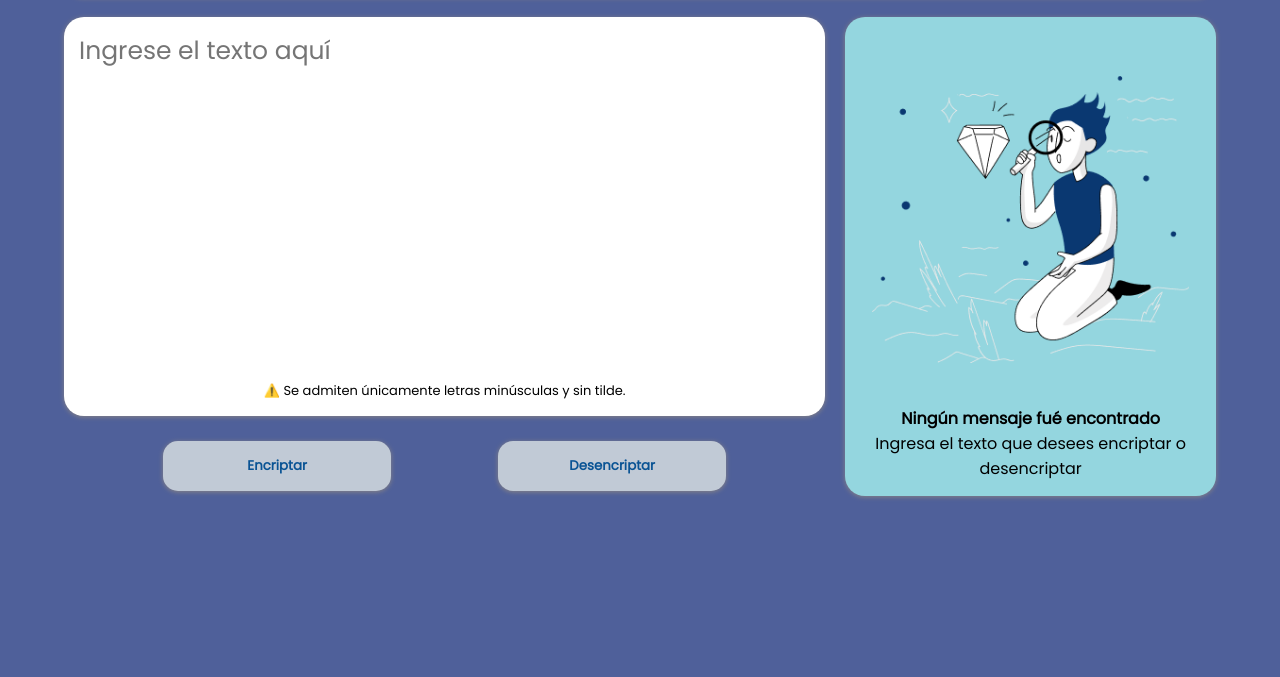
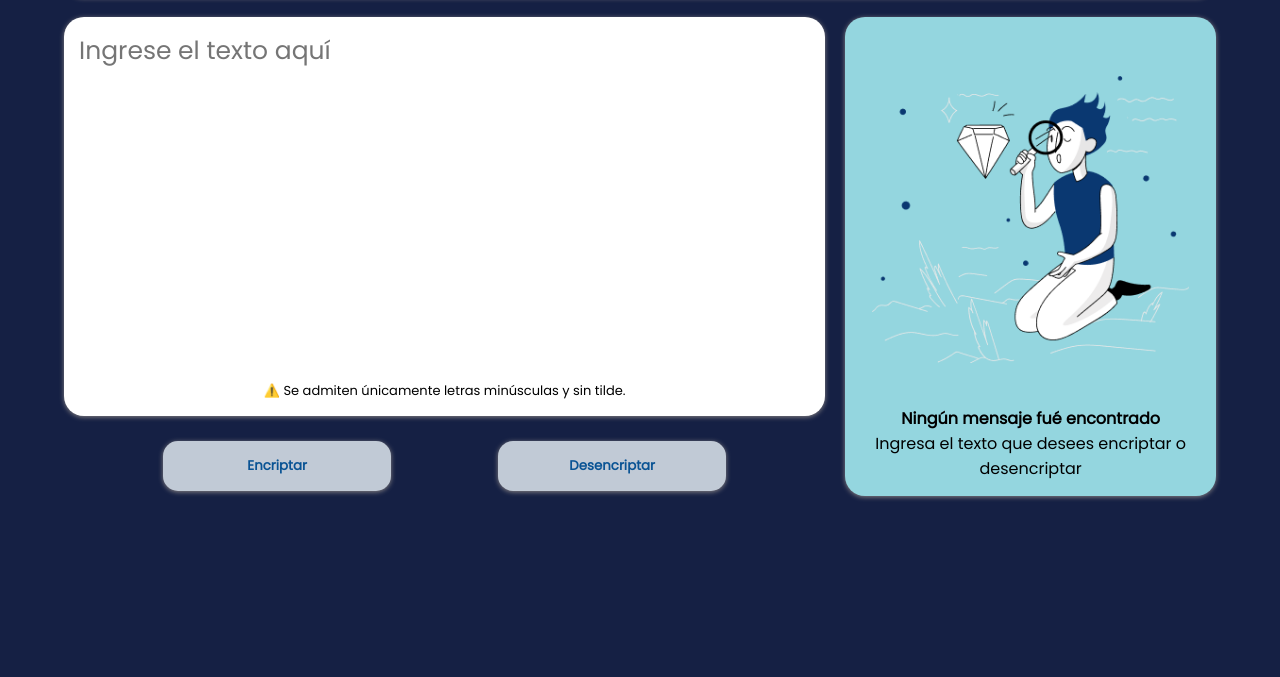
Before and after one commit to safcardoza/safcardoza-test1, a plain HTML site: page index.html in a window 1280 px wide. Shown: the part 123-800 px from the top of the page. Drawn offline with Linux system fonts and the light colour scheme.

Commit message:
Update style.css

```diff
--- a/style.css
+++ b/style.css
@@ -6,7 +6,7 @@
 }
 
 body {
-  background: #4f609a;
+  background: #152044;
   color: #000000;
   font-family: 'Poppins', sans-serif;
 }
```
